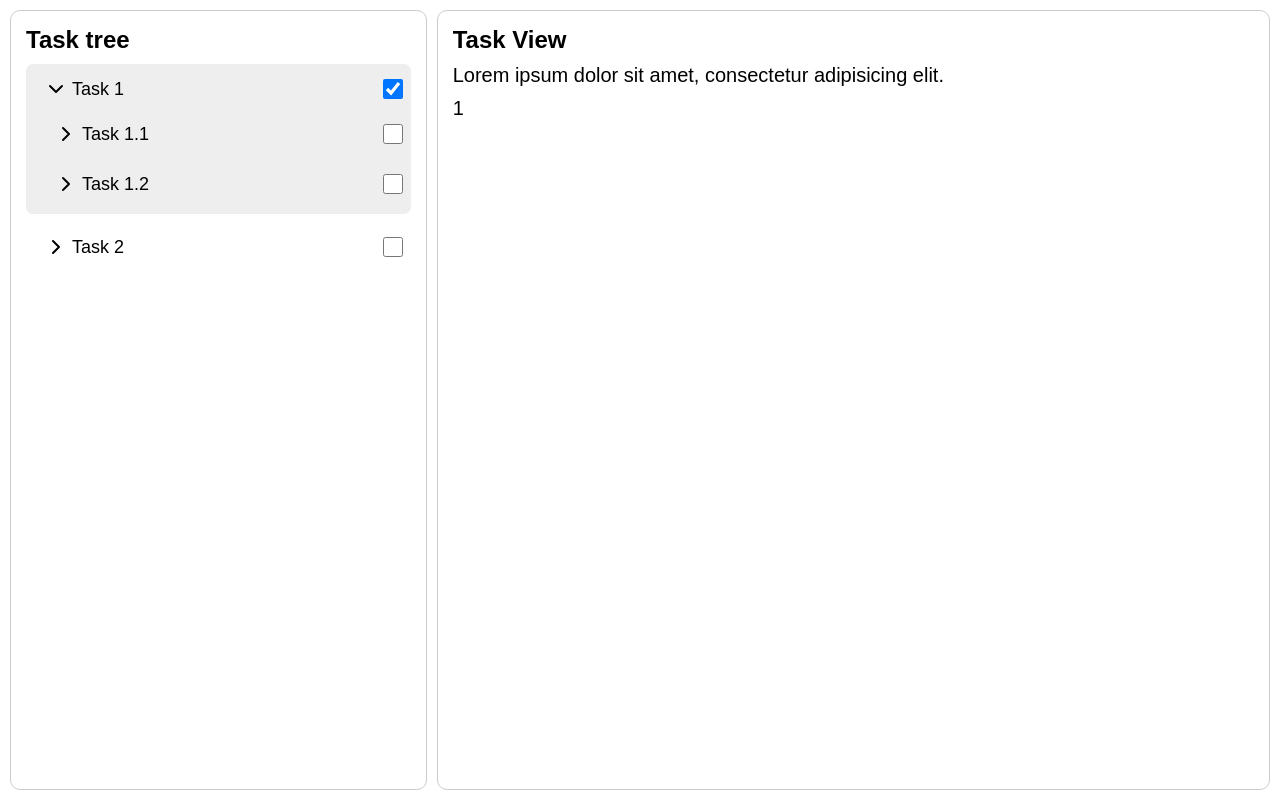
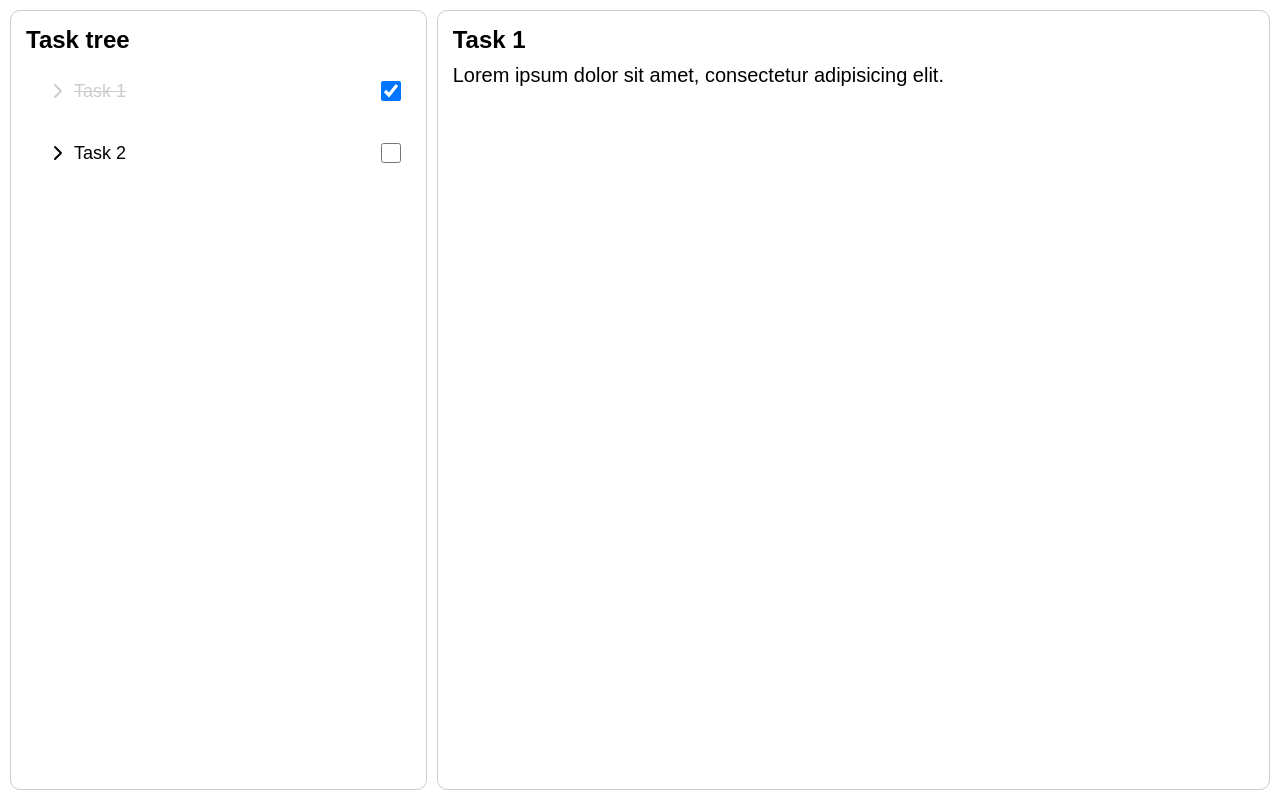
Before and after one commit to pablosukaban/testovoe-apricode, a React (Vite) app: page / in a window 1280 px wide. Both pictures are taken after a click on the checkbox 392 px from the left and 89 px from the top of the page. Built offline with nearby package versions, Linux system fonts and the light colour scheme.

Commit message:
завершение задачи

```diff
--- a/src/components/TaskItem.tsx
+++ b/src/components/TaskItem.tsx
@@ -1,6 +1,7 @@
 import taskState, { Task } from '../store/TaskState.ts';
 import { ChevronRight, ChevronDown } from 'lucide-react';
 import { observer } from 'mobx-react-lite';
+import { useRef } from 'react';
 
 type TaskItemProps = {
   givenTask: Task;
@@ -13,17 +14,38 @@ const TaskItem = observer(({ givenTask }: TaskItemProps) => {
     taskState.chooseTask(id);
   };
 
+  const handleCheckboxChange = (
+    e: React.ChangeEvent<HTMLInputElement>,
+    id: number,
+  ) => {
+    e.stopPropagation();
+
+    taskState.completeTask(id);
+  };
+
+  const checkRef = useRef<HTMLInputElement>(null);
+
   return (
     <div
       className={`task-item-container ${givenTask.isActive && 'active'}`}
       onClick={(e) => handleItemClick(e, givenTask.id)}
     >
       <div className={'task-item-main'}>
-        <label className={'task-item-text'}>
+        <label
+          className={`task-item-text ${givenTask.completed && 'completed'}`}
+        >
           {givenTask.isActive ? <ChevronDown /> : <ChevronRight />}
-          {givenTask.title}
+          <span className={`${givenTask.completed && 'completed'}`}>
+            {givenTask.title}
+          </span>
         </label>
-        <input type={'checkbox'} className={'task-checkbox'} />
+        <input
+          ref={checkRef}
+          type={'checkbox'}
+          className={'task-checkbox'}
+          checked={givenTask.completed}
+          onChange={(e) => handleCheckboxChange(e, givenTask.id)}
+        />
       </div>
       {givenTask.isActive &&
         givenTask.subTaskList.map((item) => (
--- a/src/components/TaskView.tsx
+++ b/src/components/TaskView.tsx
@@ -1,12 +1,17 @@
+import { observer } from 'mobx-react-lite';
 import taskState from '../store/TaskState.ts';
-import { observer } from 'mobx-react-lite';
 
 const TaskView = observer(() => {
   return (
     <div className={'view-container'}>
-      <h2>Task View</h2>
-      <p>Lorem ipsum dolor sit amet, consectetur adipisicing elit.</p>
-      <p>{taskState.chosenTask && <span>{taskState.chosenTask.id}</span>}</p>
+      {taskState.chosenTask ? (
+        <>
+          <h2>{taskState.chosenTask.title}</h2>
+          <p>{taskState.chosenTask.description}</p>
+        </>
+      ) : (
+        <h1>Выберите задачу</h1>
+      )}
     </div>
   );
 });
--- a/src/store/TaskState.ts
+++ b/src/store/TaskState.ts
@@ -1,4 +1,4 @@
-import { action, makeObservable, observable } from 'mobx';
+import { makeAutoObservable } from 'mobx';
 
 export type Task = {
   id: number;
@@ -71,11 +71,7 @@ class TaskState {
   chosenTask: Task | null = null;
 
   constructor() {
-    makeObservable(this, {
-      tasksList: observable,
-      chosenTask: observable,
-      chooseTask: action,
-    });
+    makeAutoObservable(this);
   }
 
   chooseTask(taskId: number) {
@@ -84,6 +80,14 @@ class TaskState {
     if (!found) return;
 
     this.chosenTask = found;
+  }
+
+  completeTask(taskId: number) {
+    const found = findTaskById(this.tasksList, taskId);
+
+    if (!found) return;
+
+    found.completed = !found.completed;
   }
 }
 
--- a/src/styles.scss
+++ b/src/styles.scss
@@ -10,10 +10,6 @@ $lightGray: #eee;
 html {
   font-family: sans-serif;
 }
-
-//body {
-//  min-height: 100vh;
-//}
 
 .wrapper {
   min-height: 100vh;
@@ -48,10 +44,20 @@ h2 {
   border-radius: 7px;
   padding: 5px 0 5px 10px;
   font-size: 1.125rem;
-}
 
-.task-item-container.active {
-  background: $lightGray;
+  cursor: pointer;
+
+  border: 2px solid transparent;
+
+  transition: all 200ms ease;
+
+  &:hover {
+    border-color: #ccc;
+  }
+
+  &.active {
+    background: $lightGray;
+  }
 }
 
 .task-checkbox {
@@ -72,6 +78,11 @@ h2 {
   display: flex;
   align-items: center;
   gap: 4px;
+
+  &.completed {
+    text-decoration: line-through;
+    color: $gray;
+  }
 }
 
 // ===== task view =====
```
